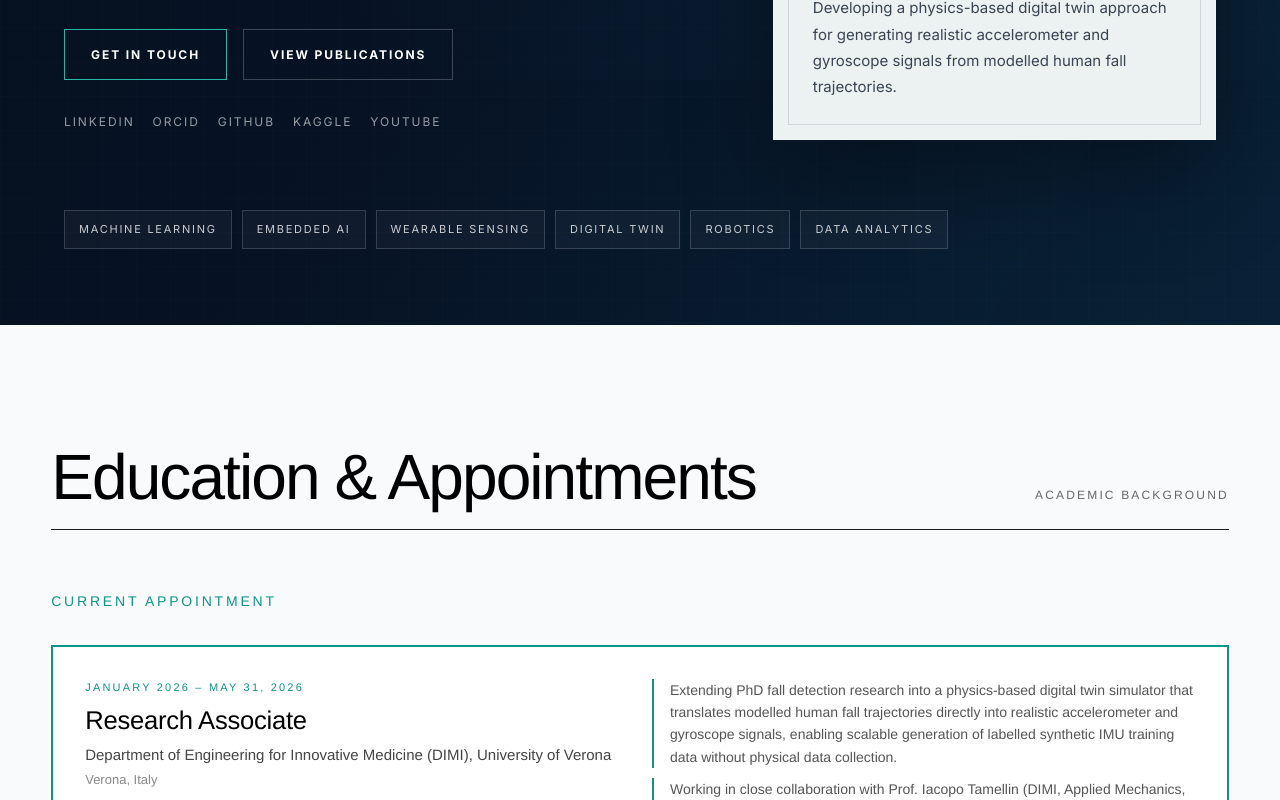
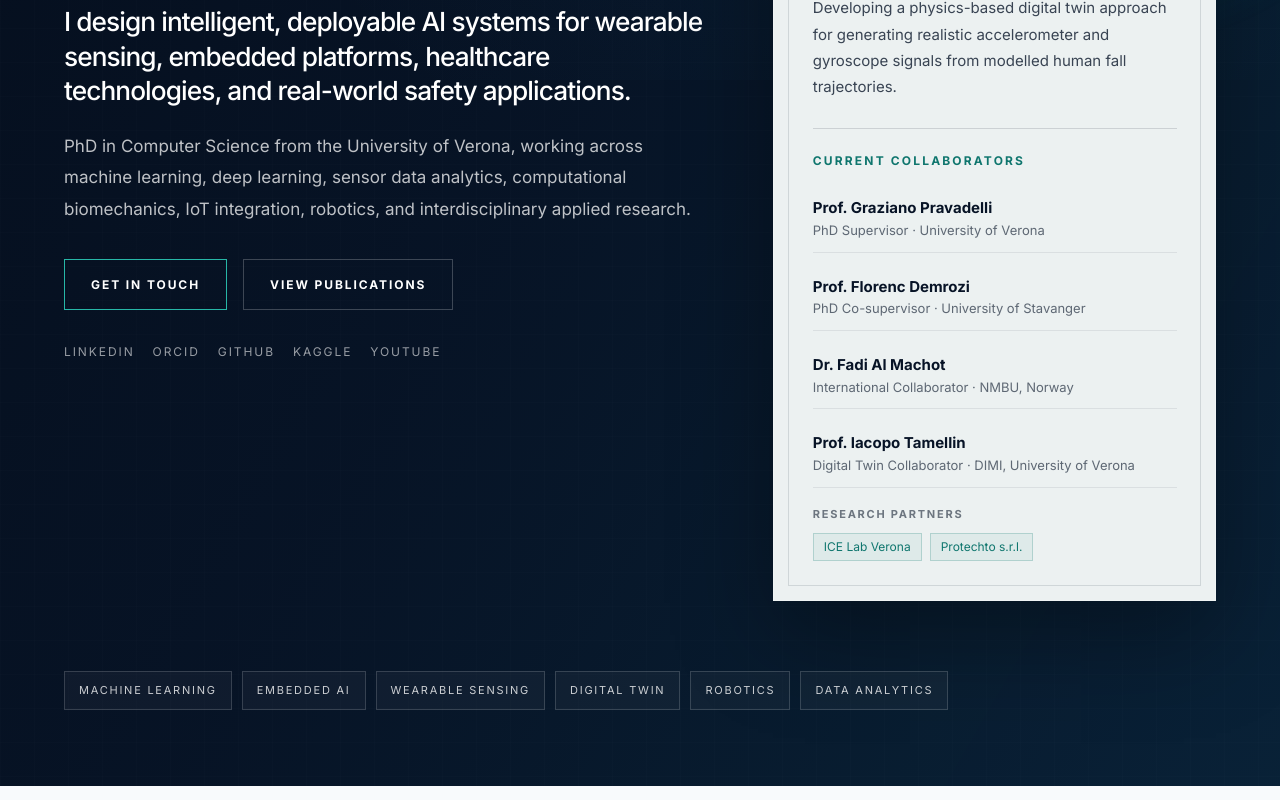
Before and after one commit to muhammadtoqeerali/Dr_Toqeer_Ali_Profile, a React (Vite) app: page / in a window 1280 px wide. Shown: the part 720-1520 px from the top of the page. Built offline with nearby package versions, Linux system fonts and the light colour scheme; what @trpc/react-query would draw is missing.

Commit message:
Add collaborators to homepage hero

```diff
--- a/src/index.css
+++ b/src/index.css
@@ -350,3 +350,81 @@
 }
 
 /* === PROFILE HERO REDESIGN END === */
+
+/* === HERO COLLABORATORS START === */
+
+.profile-hero__collaborations {
+  margin-top: 28px;
+  padding-top: 22px;
+  border-top: 1px solid rgba(7, 19, 38, 0.14);
+}
+
+.profile-hero__collab-label {
+  font-family: "Inter", "Helvetica Neue", Arial, sans-serif;
+  color: #0f766e;
+  font-size: 12px;
+  font-weight: 700;
+  letter-spacing: 0.18em;
+  text-transform: uppercase;
+  margin-bottom: 16px;
+}
+
+.profile-hero__collab-list {
+  display: grid;
+  gap: 12px;
+}
+
+.profile-hero__collab-item {
+  display: grid;
+  gap: 3px;
+  padding: 12px 0;
+  border-bottom: 1px solid rgba(7, 19, 38, 0.08);
+}
+
+.profile-hero__collab-item strong {
+  font-family: "Inter", "Helvetica Neue", Arial, sans-serif;
+  color: #071326;
+  font-size: 15px;
+  line-height: 1.3;
+}
+
+.profile-hero__collab-item span {
+  font-family: "Inter", "Helvetica Neue", Arial, sans-serif;
+  color: rgba(7, 19, 38, 0.62);
+  font-size: 13px;
+  line-height: 1.45;
+}
+
+.profile-hero__partners {
+  margin-top: 18px;
+  display: grid;
+  gap: 10px;
+}
+
+.profile-hero__partners > span {
+  font-family: "Inter", "Helvetica Neue", Arial, sans-serif;
+  color: rgba(7, 19, 38, 0.56);
+  font-size: 11px;
+  font-weight: 700;
+  letter-spacing: 0.16em;
+  text-transform: uppercase;
+}
+
+.profile-hero__partners > div {
+  display: flex;
+  flex-wrap: wrap;
+  gap: 8px;
+}
+
+.profile-hero__partners em {
+  font-family: "Inter", "Helvetica Neue", Arial, sans-serif;
+  font-style: normal;
+  color: #0f766e;
+  border: 1px solid rgba(15, 118, 110, 0.22);
+  background: rgba(15, 118, 110, 0.06);
+  padding: 7px 10px;
+  font-size: 12px;
+  line-height: 1;
+}
+
+/* === HERO COLLABORATORS END === */
--- a/src/sections/Spatial.tsx
+++ b/src/sections/Spatial.tsx
@@ -26,6 +26,30 @@ const profilePoints = [
   'Wearable sensing, edge computing, IoT systems, and healthcare technologies.',
   'Synthetic sensor data generation through generative modelling and physics-informed simulation.',
   'Efficient deployment on embedded and resource-constrained platforms.',
+]
+
+const collaborators = [
+  {
+    name: 'Prof. Graziano Pravadelli',
+    role: 'PhD Supervisor · University of Verona',
+  },
+  {
+    name: 'Prof. Florenc Demrozi',
+    role: 'PhD Co-supervisor · University of Stavanger',
+  },
+  {
+    name: 'Dr. Fadi Al Machot',
+    role: 'International Collaborator · NMBU, Norway',
+  },
+  {
+    name: 'Prof. Iacopo Tamellin',
+    role: 'Digital Twin Collaborator · DIMI, University of Verona',
+  },
+]
+
+const researchPartners = [
+  'ICE Lab Verona',
+  'Protechto s.r.l.',
 ]
 
 export default function HeroSection() {
@@ -138,6 +162,30 @@ export default function HeroSection() {
               fall trajectories.
             </p>
           </div>
+
+          <div className="profile-hero__collaborations">
+            <div className="profile-hero__collab-label">
+              Current collaborators
+            </div>
+
+            <div className="profile-hero__collab-list">
+              {collaborators.map((person) => (
+                <div key={person.name} className="profile-hero__collab-item">
+                  <strong>{person.name}</strong>
+                  <span>{person.role}</span>
+                </div>
+              ))}
+            </div>
+
+            <div className="profile-hero__partners">
+              <span>Research partners</span>
+              <div>
+                {researchPartners.map((partner) => (
+                  <em key={partner}>{partner}</em>
+                ))}
+              </div>
+            </div>
+          </div>
         </aside>
 
         <div className="profile-hero__areas">
```
